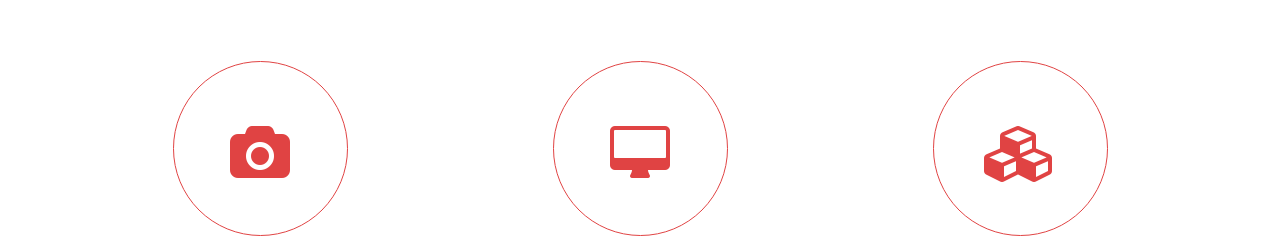
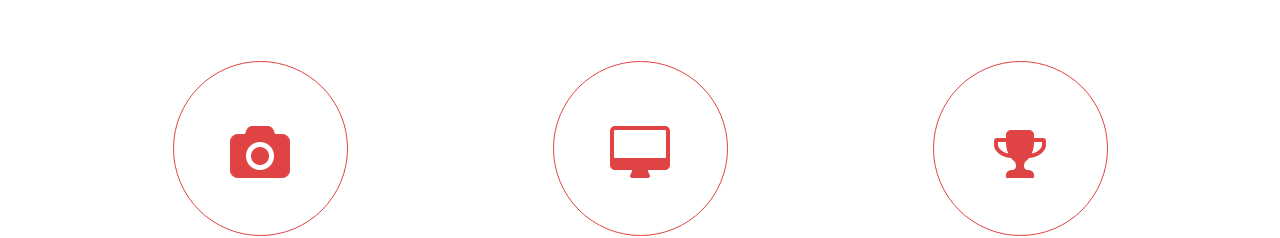
Before and after one commit to shahdisha137/shahdisha137.github.io, a plain HTML site: page index.html in a window 1280 px wide. Shown: the part 1340-1578 px from the top of the page. Drawn offline with nearby package versions, Linux system fonts and the light colour scheme; some packages are replaced by stand-ins of ours.

Commit message:
Final Commit of the day

```diff
--- a/index.html
+++ b/index.html
@@ -150,7 +150,7 @@
           <!-- Service Box 3 -->
                   <div class="col-md-4 wp2 item delay-1s">
                     <div class="icon">
-                      <i class="fa fa-cubes"></i><!-- Icon -->
+                      <i class="fa fa-trophy"></i><!-- Icon -->
                     </div>
                     <h2>Swimming</h2><!-- Title -->
                     <p></p><!-- Description -->
```
